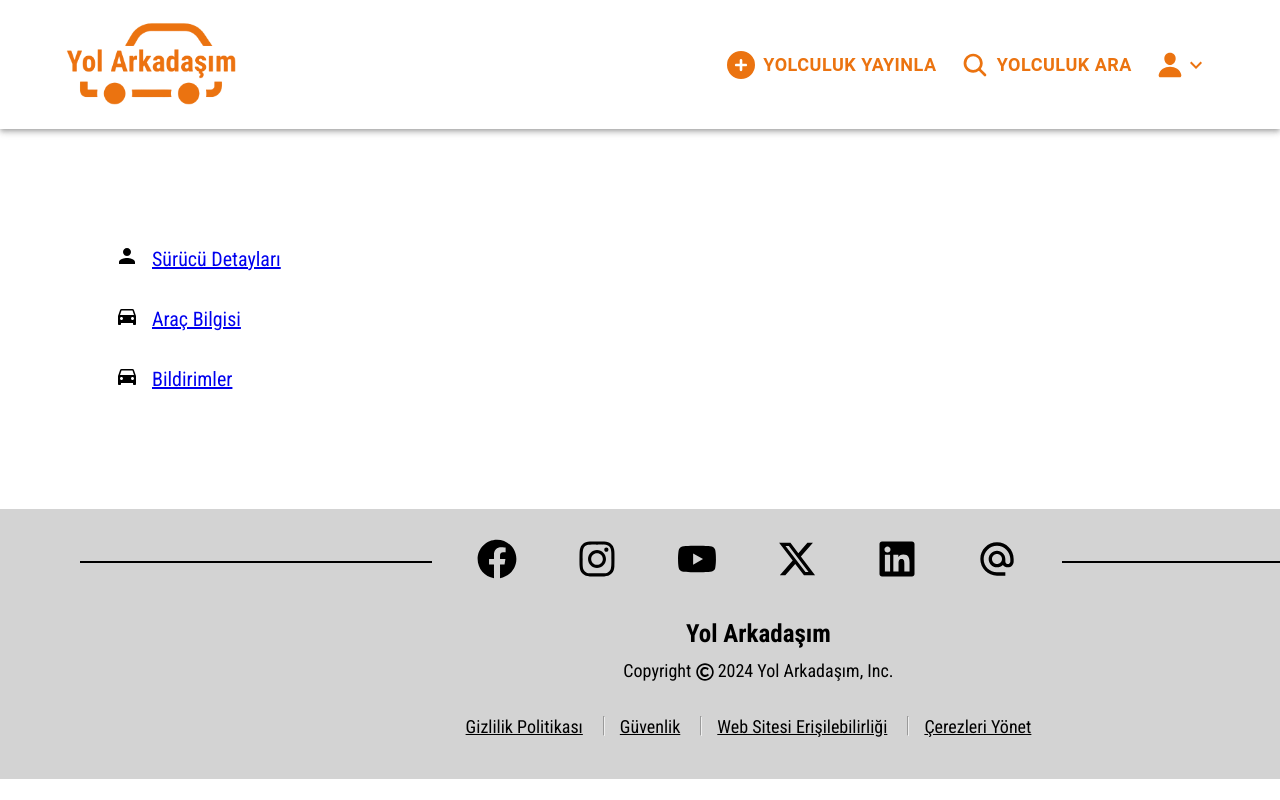
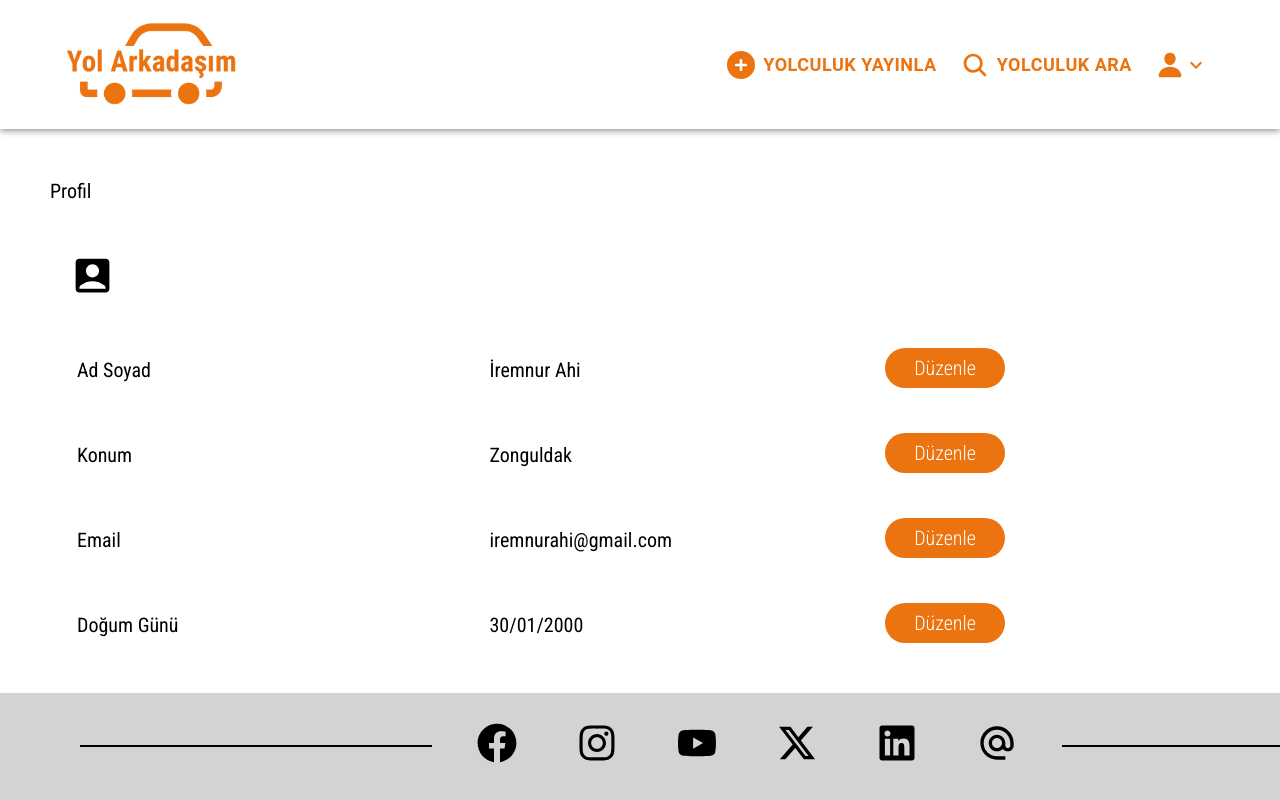
Before and after one commit to kubraacelik/YOLARKADASIM-Bitirme-Projesi, a React (Vite) app in the folder yolarkadasim/: page /profilAyarlari in a window 1280 px wide. Shown: the top 800 px of the page. Built offline with nearby package versions, Linux system fonts and the light colour scheme.

Commit message:
değişiklik yapıldı

```diff
--- a/yolarkadasim/src/App.jsx
+++ b/yolarkadasim/src/App.jsx
@@ -6,10 +6,7 @@ import GirişYap from "./routes/GirişYap";
 import YolculukYayınla from "./routes/YolculukYayınla";
 import YolculukGörüntüle from "./routes/YolculukGörüntüle";
 import { Profil } from "./routes/Profil";
-import { SürücüDetay } from "./routes/SürücüDetay";
-import { AraçDetay } from "./routes/AraçDetay";
 import Mesaj from "./routes/Mesaj";
-import { Bildirimler } from "./routes/Bildirimler";
 
 function App() {
   return (
@@ -21,12 +18,7 @@ function App() {
         <Route path="/yolculukYayinla" element={<YolculukYayınla />} />
         <Route path="/yolculukGörüntüle" element={<YolculukGörüntüle />} />
         <Route path="/mesajlar" element={<Mesaj />} />
-
-        <Route path="/profilAyarlari" element={<Profil />}>
-          <Route path="SürücüDetay" element={<SürücüDetay />} />
-          <Route path="AraçDetay" element={<AraçDetay />} />
-          <Route path="Bildirimler" element={<Bildirimler />} />
-        </Route>
+        <Route path="/profilAyarlari" element={<Profil />} />
         <Route path="/mesaj" element={<Mesaj />} />
       </Routes>
     </div>
--- a/yolarkadasim/src/components/SeyahatKart.jsx
+++ b/yolarkadasim/src/components/SeyahatKart.jsx
@@ -50,7 +50,7 @@ export const SeyahatKart = ({ seyahatler }) => {
 
   return (
     <div>
-      <div>
+      {/* <div>
         {Object.values(aramaKriterleri).every(value => value === "") && (
           <div>
             <Alert
@@ -61,7 +61,7 @@ export const SeyahatKart = ({ seyahatler }) => {
             </Alert>
           </div>
         )}
-      </div>
+      </div> */}
       {seyahatler && (
         <div className="seyahat">
           {seyahatler.map((seyahat, index) => (
--- a/yolarkadasim/src/components/YolculukGörüntülemeAra2.jsx
+++ b/yolarkadasim/src/components/YolculukGörüntülemeAra2.jsx
@@ -2,13 +2,15 @@ import React, { useState } from "react";
 import axios from "axios";
 import "../styles/YolculukGörüntülemeAra2.css";
 import { SeyahatKart } from "./SeyahatKart";
+import { Alert } from "@mui/material";
 
 export const YolculukGörüntülemeAra2 = () => {
   const [baslangicNoktasi, setBaslangicNoktasi] = useState("");
   const [bitisNoktasi, setBitisNoktasi] = useState("");
   const [tarih, setTarih] = useState("");
-  const [bosKoltukSayisi, setBosKoltukSayisi] = useState(""); // ParseInt'i kaldırdık
+  const [bosKoltukSayisi, setBosKoltukSayisi] = useState(0);
   const [seyahatler, setSeyahatler] = useState([]);
+  const [showAlert, setShowAlert] = useState(false); // Uyarı mesajı için state
 
   const handleSearch = async () => {
     if (!baslangicNoktasi || !bitisNoktasi || !tarih || !bosKoltukSayisi) {
@@ -28,7 +30,13 @@ export const YolculukGörüntülemeAra2 = () => {
           },
         }
       );
-      console.log(response.data);
+
+      if(response.data.length === 0) {
+        setShowAlert(true); // Veri bulunamazsa uyarı mesajını göster
+      } else {
+        setShowAlert(false);
+      }
+
       setSeyahatler(response.data); // Verileri state'e kaydet
     } catch (error) {
       console.error("Veriler getirilirken hata oluştu:", error);
@@ -99,8 +107,18 @@ export const YolculukGörüntülemeAra2 = () => {
           </button>
         </div>
       </div>
+      {/* Uyarı mesajı */}
+      {showAlert && (
+            <div className="uyarıMesajı">
+              <Alert
+                sx={{ fontSize: 20, backgroundColor: "salmon", borderRadius:20, width:900 }}
+                severity="error"
+              >
+                Bu Seçimlere Uyan Bir Seyahat Bulunamamaktadır!
+              </Alert>
+            </div>
+          )}
       <SeyahatKart seyahatler={seyahatler} />
     </div>
-
   );
 };
--- a/yolarkadasim/src/routes/AraçDetay.jsx
+++ /dev/null
@@ -1,13 +0,0 @@
-import React from "react";
-import "../styles/AraçDetay.css";
-
-export const AraçDetay = () => {
-  return (
-    <>
-      <div className="aracBilgi">
-        <label>Araç Markası:</label>
-        <p>Hyundai i20</p>
-      </div>
-    </>
-  );
-};
--- a/yolarkadasim/src/routes/Bildirimler.jsx
+++ /dev/null
@@ -1,5 +0,0 @@
-import React from "react";
-
-export const Bildirimler = () => {
-  return;
-};
--- a/yolarkadasim/src/routes/Profil.jsx
+++ b/yolarkadasim/src/routes/Profil.jsx
@@ -1,40 +1,36 @@
 import React from "react";
-import PersonIcon from "@mui/icons-material/Person";
-import DirectionsCarIcon from "@mui/icons-material/DirectionsCar";
-import NotificationsIcon from "@mui/icons-material/Notifications";
+import AccountBoxIcon from "@mui/icons-material/AccountBox";
 import "../styles/Profil.css";
 import Navbar from "../components/Navbar";
-import { Link } from "react-router-dom";
-import { Outlet } from "react-router-dom";
 import Footer from "../components/Footer";
 
 export const Profil = () => {
   return (
     <>
       <Navbar />
-      <div className="kapsayicii">
-        <div className="solMenu">
-          <div className="solMenuEleman">
-            <PersonIcon sx={{ margin: "5px" }} />
-            <Link to="SürücüDetay">
-              <div className="surucuDetay">Sürücü Detayları</div>
-            </Link>
-          </div>
-          <div className="solMenuEleman">
-            <DirectionsCarIcon sx={{ margin: "5px" }} />
-            <Link to="AraçDetay">
-              <div className="aracDetay">Araç Bilgisi</div>
-            </Link>
-          </div>
-          <div className="solMenuEleman">
-            <DirectionsCarIcon sx={{ margin: "5px" }} />
-            <Link to="Bildirimler">
-              <div className="aracDetay">Bildirimler</div>
-            </Link>
-          </div>
+      <div className="enKapsayici">
+        <div className="profil">Profil</div>
+        <AccountBoxIcon sx={{ width: "45px", height: "45px", marginLeft: "20px" }} />
+        <div className="profilBilgi">
+          <label className="label1">Ad Soyad</label>
+          <p className="paragraf1">İremnur Ahi</p>
+          <button className="adSoyadButon">Düzenle</button>
         </div>
-        <div className="sagMenu">{/* <div className="profilDiv">Profil</div> */}</div>
-        <Outlet />
+        <div className="profilBilgi">
+          <label className="label1">Konum</label>
+          <p className="paragraf1">Zonguldak</p>
+          <button className="adSoyadButon">Düzenle</button>
+        </div>
+        <div className="profilBilgi">
+          <label className="label1">Email</label>
+          <p className="paragraf1">iremnurahi@gmail.com</p>
+          <button className="adSoyadButon">Düzenle</button>
+        </div>
+        <div className="profilBilgi">
+          <label className="label1">Doğum Günü</label>
+          <p className="paragraf1">30/01/2000</p>
+          <button className="adSoyadButon">Düzenle</button>
+        </div>
       </div>
       <Footer />
     </>
--- a/yolarkadasim/src/routes/SürücüDetay.jsx
+++ /dev/null
@@ -1,34 +0,0 @@
-import React from "react";
-import AccountBoxIcon from "@mui/icons-material/AccountBox";
-import "../styles/SürücüDetay.css";
-
-export const SürücüDetay = (clickFonk) => {
-  return (
-    <>
-      <div className="enKapsayici">
-        <div className="profil">Profil</div>
-        <AccountBoxIcon sx={{ width: "45px", height: "45px", marginLeft: "20px" }} />
-        <div className="profilBilgi">
-          <label className="label1">Ad Soyad</label>
-          <p className="paragraf1">İremnur Ahi</p>
-          <button className="adSoyadButon">Düzenle</button>
-        </div>
-        <div className="profilBilgi">
-          <label className="label1">Konum</label>
-          <p className="paragraf1">Zonguldak</p>
-          <button className="adSoyadButon">Düzenle</button>
-        </div>
-        <div className="profilBilgi">
-          <label className="label1">Email</label>
-          <p className="paragraf1">iremnurahi@gmail.com</p>
-          <button className="adSoyadButon">Düzenle</button>
-        </div>
-        <div className="profilBilgi">
-          <label className="label1">Doğum Günü</label>
-          <p className="paragraf1">30/01/2000</p>
-          <button className="adSoyadButon">Düzenle</button>
-        </div>
-      </div>
-    </>
-  );
-};
--- a/yolarkadasim/src/styles/Profil.css
+++ b/yolarkadasim/src/styles/Profil.css
@@ -1,37 +1,42 @@
-.kapsayicii {
+* {
+  box-sizing: border-box;
+}
+.enKapsayici {
+  margin: 50px;
+  font-size: 20px;
+}
+
+.profil {
+  margin-bottom: 50px;
+}
+
+.profilBilgi {
   display: flex;
   flex-direction: row;
+  padding-right: 70px;
+  margin: 35px 20px 20px 5px;
+  height: 50px;
 }
 
-.solMenu {
-  display: flex;
-  flex-direction: column;
-  margin: 100px;
-  width: 25%;
+.label1,
+    /* .label2, */
+    .paragraf1 {
+  padding-right: 120px;
+  margin: 20px 65px 20px 22px;
+  width: 30%;
+  height: 50px;
 }
 
-.solMenuEleman {
-  display: flex;
-  flex-direction: row;
+
+.adSoyadButon {
+  width: 120px;
+  height: 40px;
+  border: none;
+  border-radius: 20px;
+  margin: 10px 20px 20px 5px;
+  background-color: #eb7310;
+  color: #fff;
   font-size: 20px;
-  margin: 10px;
+  font-weight: 300;
+  cursor: pointer;
 }
-
-.surucuDetay,
-.aracDetay,
-.bildirim {
-  padding: 8px;
-}
-
-.link {
-  text-decoration: none;
-}
-
-a:visited {
-  color: black;
-}
-*/ .profilDiv {
-  margin-top: 100px;
-  font-size: 20px;
-  margin: 110px 0px 0px 0px;
-}
--- a/yolarkadasim/src/styles/SürücüDetay.css
+++ /dev/null
@@ -1,56 +0,0 @@
-* {
-  box-sizing: border-box;
-}
-.enKapsayici {
-  margin: 50px;
-  font-size: 20px;
-}
-
-.profil {
-  margin-bottom: 50px;
-}
-
-.profilBilgi {
-  display: flex;
-  flex-direction: row;
-  padding-right: 70px;
-  margin: 35px 20px 20px 5px;
-  height: 50px;
-}
-
-.label1,
-    /* .label2, */
-    .paragraf1 {
-  padding-right: 120px;
-  margin: 20px 65px 20px 22px;
-  width: 30%;
-  height: 50px;
-}
-
-/* .paragraf2 {
-      padding-right: 80px;
-      margin: 35px 20px 10px 30px;
-    } */
-
-/* .label {
-      padding-right: 70px;
-      margin: 35px 20px 20px 5px;
-    }
-
-    .paragraf {
-      padding-right: 70px;
-      margin: 35px 20px 20px 5px;
-    } */
-
-.adSoyadButon {
-  width: 120px;
-  height: 40px;
-  border: none;
-  border-radius: 20px;
-  margin: 10px 20px 20px 5px;
-  background-color: #eb7310;
-  color: #fff;
-  font-size: 20px;
-  font-weight: 300;
-  cursor: pointer;
-}
--- a/yolarkadasim/src/styles/YolculukGörüntülemeAra2.css
+++ b/yolarkadasim/src/styles/YolculukGörüntülemeAra2.css
@@ -68,3 +68,7 @@
   background-color: lightgray;
   margin: 0 12px;
 }
+
+.uyarıMesajı{
+  margin-top: 10px;
+}
--- a/yolarkadasim/src/styles/YolculukYayınla.css
+++ b/yolarkadasim/src/styles/YolculukYayınla.css
@@ -8,6 +8,11 @@
   width: 220px;
   height: 55px;
 }
+
+input:required {
+  border-color: red; /* Zorunlu alanları kırmızı ile işaretler */
+}
+
 
 .icon {
   margin-right: 4px;
@@ -27,3 +32,10 @@
   font-weight: 600;
   cursor: pointer;
 }
+
+.uyarıYazısı{
+  display: flex;
+  align-items: center;
+  justify-content: center;
+  margin-bottom: 30px;
+}
```
Also changed, not shown: yolarkadasim/src/routes/YolculukYayınla.jsx (+61 -4 lines).
